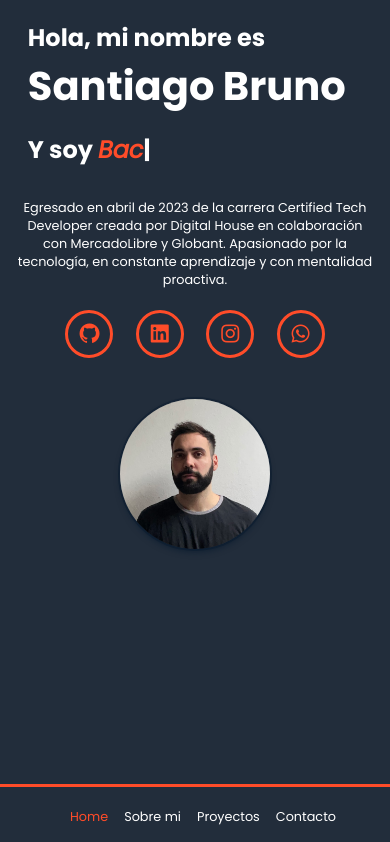
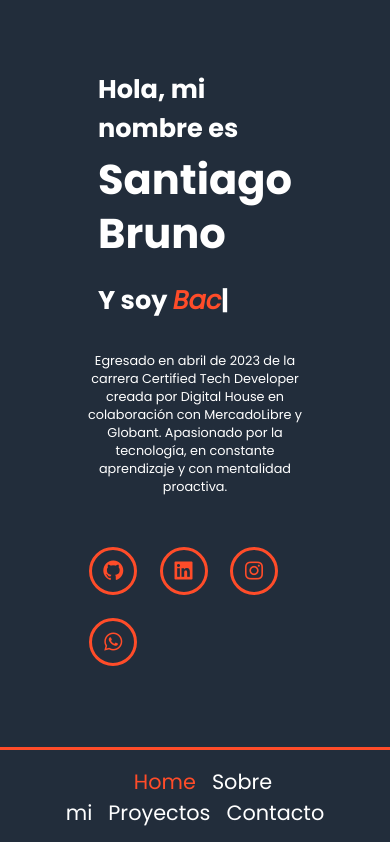
Before and after one commit to SantiBrun0/my-portfolio, a React (Vite) app: page / in a window 390 px wide. Shown: the top 842 px of the page. Built offline with nearby package versions, Linux system fonts and the light colour scheme.

Commit message:
responsive 1024p

```diff
--- a/src/components/Carrusel.jsx
+++ b/src/components/Carrusel.jsx
@@ -49,7 +49,7 @@ console.log(width);
                         <h3>Manage</h3>
                         <div className='techs'>
                             <span>HTML</span>
-                             <span>CSS</span>
+                            <span>CSS</span>
                         </div>
                         <p>Proyecto realizado para la entrega final de la materia Front End I de la carrera CTD de Digital House. Consiste en un maquetado en HTML y CSS de una landing page a partir de un figma brindado por la institución.</p>
                         <a target='_blank' href="https://proyecto-manage.netlify.app/">Ir al proyecto</a>
--- a/src/styles/components/_contacto.scss
+++ b/src/styles/components/_contacto.scss
@@ -93,3 +93,8 @@
     }
 
 }
+
+@media (max-width: 1024px) {
+
+
+}
--- a/src/styles/components/_header.scss
+++ b/src/styles/components/_header.scss
@@ -59,3 +59,21 @@ header {
     }
 
 }
+
+@media (max-width: 1024px) {
+
+    header {
+
+        .logo-name {
+            font-size: 1.8rem;
+        }
+
+        nav {
+
+            a {
+                font-size: 1.3rem;
+            }
+        }
+
+    }
+}
--- a/src/styles/components/_home.scss
+++ b/src/styles/components/_home.scss
@@ -143,3 +143,49 @@
     }
 
 }
+
+
+@media (max-width: 1024px) {
+
+    .home {
+
+        .all-container {
+            gap: 10px;
+            margin-top: 0;
+
+            .text-container {
+                margin-top: 50px;
+                width: 60%;
+
+                h3 {
+                    font-size: 1.6rem;
+                }
+
+                h1 {
+                    font-size: 2.6rem;
+                }
+
+                p {
+                    font-size: 0.8rem;
+                }
+
+                .social-media {
+                    text-align: start;
+                    margin-top: 40px;
+                }
+
+            }
+
+            .image-container {
+                margin-top: 50px;
+
+                .profile {
+                    width: 250px;
+                    height: 250px;
+                }
+            }
+
+        }
+
+    }
+}
--- a/src/styles/components/_proyectos.scss
+++ b/src/styles/components/_proyectos.scss
@@ -189,3 +189,33 @@
     }
 
 }
+
+@media (max-width: 1024px) {
+
+    .proyectos {
+
+        .all-container {
+
+            .carrusel-container {
+                .swiper {
+                    .swiper-slide{
+
+                        .project-card {
+                            width: 480px;
+                            height: 560px;
+
+                            img {
+                                width: 470px;
+                            }
+
+                        }
+
+                    }
+                }
+            }
+
+        }
+
+    }
+
+}
```
